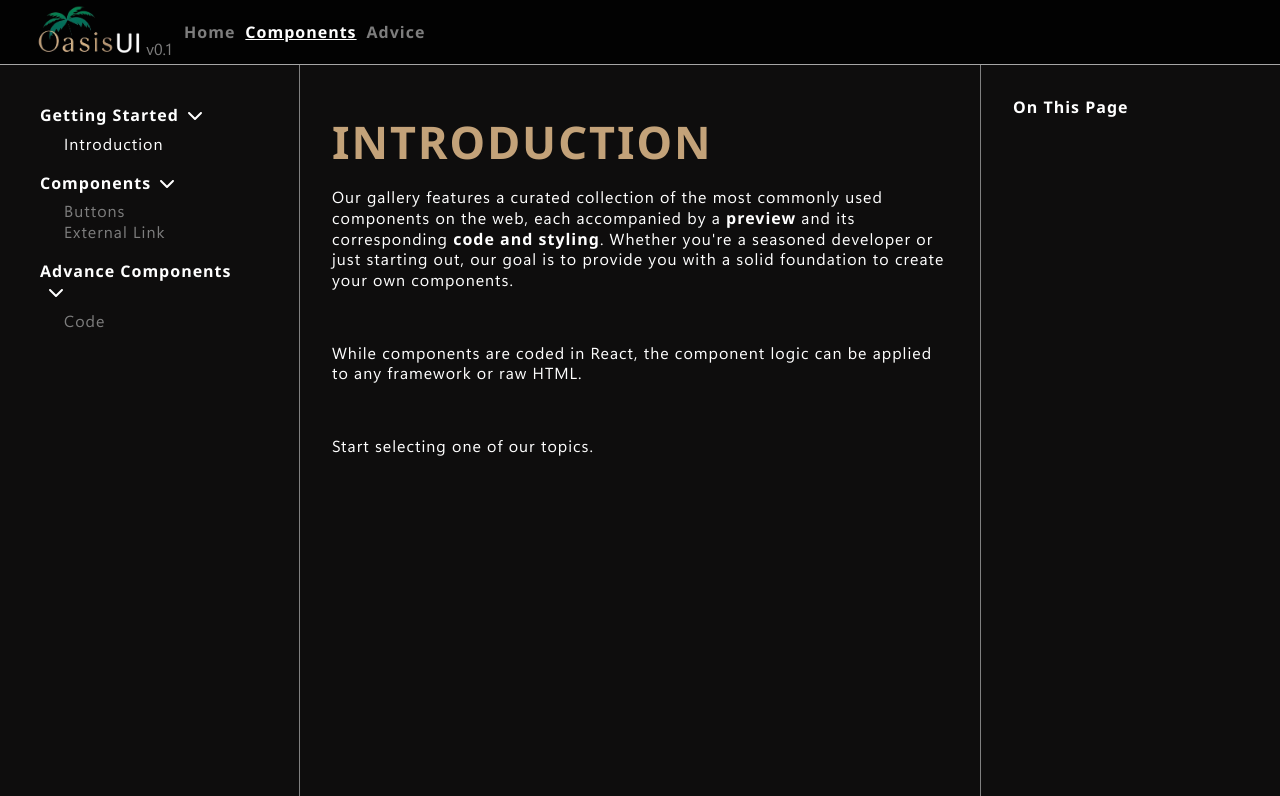
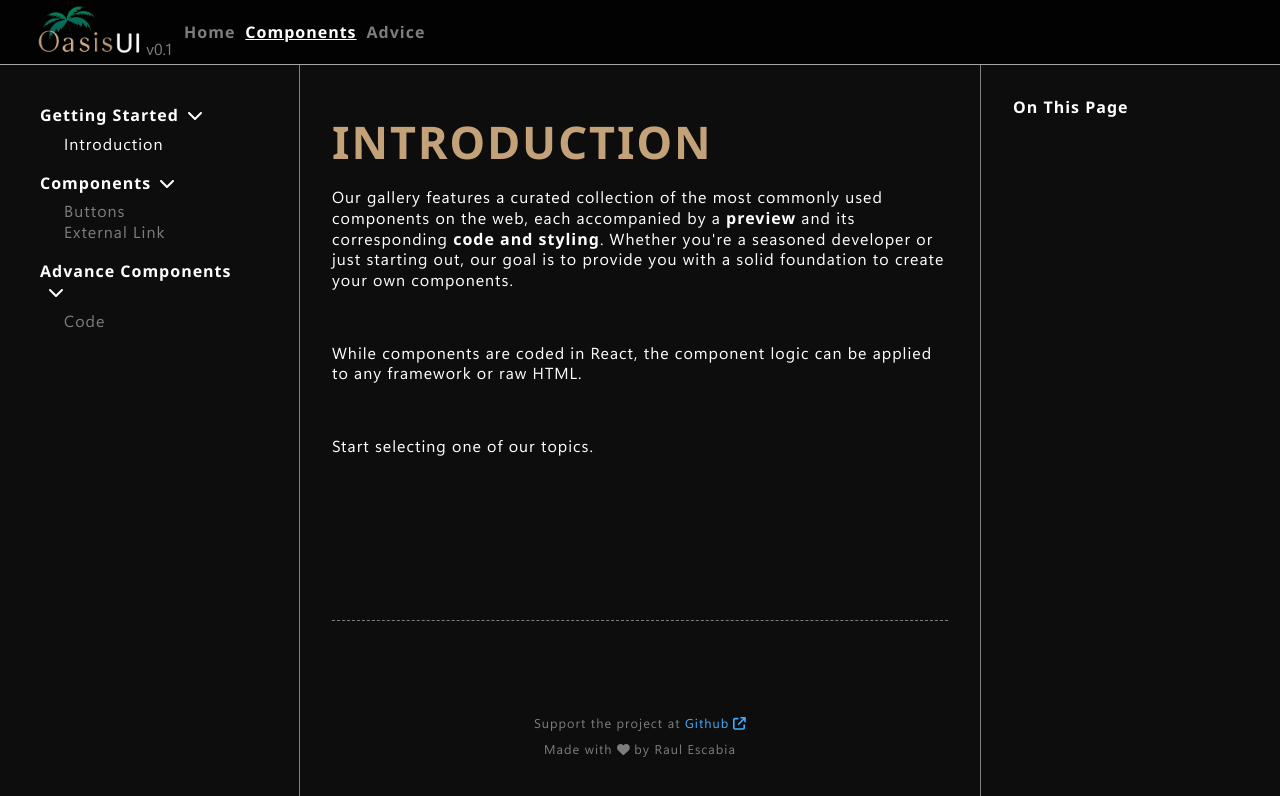
Before and after one commit to RaulAtWork/UI-Oasis, a React (Vite) app: page /components/introduction in a window 1280 px wide. Shown: the top 796 px of the page. Built offline with nearby package versions, Linux system fonts and the light colour scheme; the HTML template or start-up script is replaced by a standard one.

Commit message:
added naviagtion on bottom footer part to components

```diff
--- a/src/App.jsx
+++ b/src/App.jsx
@@ -8,7 +8,6 @@ import { useLocation } from "react-router-dom";
 
 function App() {
   const location = useLocation()
-  console.log(location)
 
   return (
     <div className={`main-container ${location.pathname === "/" && "home-background"}`}>
--- /dev/null
+++ b/src/components/Footer.jsx
@@ -0,0 +1,121 @@
+import { FontAwesomeIcon } from "@fortawesome/react-fontawesome";
+import ExternalLink from "./ExternalLink";
+import {
+  faArrowLeft,
+  faArrowRight,
+  faHeart,
+} from "@fortawesome/free-solid-svg-icons";
+import { useLocation, useNavigate } from "react-router-dom";
+import { useEffect, useState } from "react";
+import { topicsOnAdvice } from "../pages/Advice";
+import { topicsOnComponents } from "../pages/Components";
+
+
+function Footer() {
+  const location = useLocation();
+  const [previousTopic, setPreviousTopic] = useState();
+  const [nextTopic, setNextTopic] = useState();
+
+  let navigate = useNavigate()
+
+  useEffect(() => {
+    // update previous and next topic
+    let [prev, next] = getPreviousAndNextTopic(location.pathname);
+
+    setPreviousTopic(prev);
+    setNextTopic(next);
+  }, [location]);
+
+  return (
+    <footer>
+      <div className="topic-selection">
+        <div className="topic-previous">
+          <button
+            className="button-outline "
+            style={previousTopic ? {} : { visibility: "hidden" }}
+            onClick={()=>{navigate(previousTopic.link)}}
+            >
+            <FontAwesomeIcon icon={faArrowLeft} />
+            {previousTopic?.name}
+          </button>
+        </div>
+        <div className="topic-next">
+          {" "}
+          <button
+            className="button-outline"
+            style={nextTopic ? {} : { visibility: "hidden" }}
+            onClick={()=>{navigate(nextTopic.link)}}
+          >
+            {nextTopic?.name}
+            <FontAwesomeIcon icon={faArrowRight} />
+          </button>
+        </div>
+      </div>
+
+      <p className="secondary-text">
+        Support the project at{" "}
+        <ExternalLink
+          link="https://github.com/RaulAtWork/UI-Oasis"
+          display="Github"
+        />
+      </p>
+      <p className="secondary-text">
+        Made with <FontAwesomeIcon icon={faHeart} /> by Raul Escabia
+      </p>
+    </footer>
+  );
+}
+
+export default Footer;
+
+function getPreviousAndNextTopic(currentLocation) {
+  // identify if it is component or advice
+
+  let prev = null;
+  let next = null;
+
+  if (currentLocation.includes("component")) {
+    Object.values(topicsOnComponents).forEach((s) => {
+      for (let i = 0; i < s.topics.length; i++) {
+        if (s.topics[i].link === currentLocation) {
+          // we have identified the current location
+          if (i > 0) {
+            prev = {
+              name: s.topics[i - 1].name,
+              link: s.topics[i - 1].link,
+            }; //set the previous item
+          }
+          if (i + 1 < s.topics.length) {
+            next = {
+              name: s.topics[i + 1].name,
+              link: s.topics[i + 1].link,
+            }; //set the next item
+          }
+        }
+      }
+    });
+  }
+  if (currentLocation.includes("advice")) {
+    Object.values(topicsOnAdvice).forEach((s) => {
+      for (let i = 0; i < s.topics.length; i++) {
+        if (s.topics[i].link === currentLocation) {
+          // we have identified the current location
+          if (i > 0) {
+            prev = {
+              name: s.topics[i - 1].name,
+              link: s.topics[i - 1].link,
+            }; //set the previous item
+          }
+          if (i + 1 < s.topics.length) {
+            next = {
+              name: s.topics[i + 1].name,
+              link: s.topics[i + 1].link,
+            }; //set the next item
+          }
+        }
+      }
+    });
+  }
+
+  return [prev, next];
+}
--- a/src/pages/Advice.jsx
+++ b/src/pages/Advice.jsx
@@ -3,6 +3,7 @@ import { topicByTitle } from "./Topic.Titles";
 import OnThisPage from "../components/OnThisPage";
 import SideBar from "../components/SideBar";
 import { useEffect, useState } from "react";
+import Footer from "../components/Footer";
 
 const sideBarData = [
   {
@@ -11,7 +12,12 @@ const sideBarData = [
   },
   {
     section: "Advices",
-    topics: [topicByTitle.separation, topicByTitle.headers, topicByTitle.colors, topicByTitle.fonts],
+    topics: [
+      topicByTitle.separation,
+      topicByTitle.headers,
+      topicByTitle.colors,
+      topicByTitle.fonts,
+    ],
   },
 ];
 
@@ -21,12 +27,20 @@ function Advice() {
 
   useEffect(() => {
     setCurrentComponent(topicByTitle[title]?.component);
+    window.scrollTo(0, 0);
   }, [title]);
 
   return (
     <div className="main-content">
-      <SideBar data={sideBarData} border="right" currentTitle={topicByTitle[title]?.name}/>
-      <main className="container">{currentComponent}</main>
+      <SideBar
+        data={sideBarData}
+        border="right"
+        currentTitle={topicByTitle[title]?.name}
+      />
+      <div className="container">
+        <main className="middle-content">{currentComponent}</main>
+        <Footer />
+      </div>
       <OnThisPage
         trackedComponent={currentComponent}
         querySelector="article.component-details h2"
@@ -37,3 +51,4 @@ function Advice() {
 }
 
 export default Advice;
+export const topicsOnAdvice = sideBarData
--- a/src/pages/Components.jsx
+++ b/src/pages/Components.jsx
@@ -4,6 +4,7 @@ import OnThisPage from "../components/OnThisPage";
 import { useEffect, useState } from "react";
 
 import { topicByTitle } from "./Topic.Titles";
+import Footer from "../components/Footer";
 
 const sideBarData = [
   {
@@ -26,12 +27,20 @@ function Components() {
 
   useEffect(() => {
     setCurrentComponent(topicByTitle[title]?.component);
+    window.scrollTo(0, 0);
   }, [title]);
 
   return (
     <div className="main-content">
-      <SideBar data={sideBarData} border="right" currentTitle={topicByTitle[title]?.name} />
-      <main className="container">{currentComponent}</main>
+      <SideBar
+        data={sideBarData}
+        border="right"
+        currentTitle={topicByTitle[title]?.name}
+      />
+      <div className="container">
+        <main className="middle-content">{currentComponent}</main>
+        <Footer />
+      </div>
       <OnThisPage
         trackedComponent={currentComponent}
         querySelector="article.component-details h2"
@@ -42,3 +51,4 @@ function Components() {
 }
 
 export default Components;
+export const topicsOnComponents = sideBarData
--- a/src/styles/container.css
+++ b/src/styles/container.css
@@ -1,4 +1,4 @@
-.main-container{
+.main-container {
   min-height: 100vh;
 }
 
@@ -18,6 +18,11 @@
   min-height: calc(100vh - 65px);
 }
 
+.middle-content {
+  flex: 1;
+  display: flex;
+}
+
 .component-details {
   display: flex;
   flex-direction: column;
@@ -29,8 +34,6 @@
 .link-external:hover {
   color: hsl(206, 100%, 83%);
 }
-
-.
 
 .link-external svg {
   margin-left: 4px;
@@ -51,8 +54,7 @@
   margin-bottom: 6px;
 }
 
-
-.home-title{
+.home-title {
   display: flex;
   flex-direction: column;
   justify-content: center;
@@ -64,35 +66,57 @@
   padding: var(--padding-xl);
 }
 
-.home-page{
+.home-page {
   display: flex;
   flex: 1;
   flex-direction: column;
   align-items: center;
 }
 
-.home-bottom{
+.home-bottom {
   display: flex;
   flex-direction: column;
   justify-content: center;
   align-items: center;
   position: absolute;
   bottom: 0;
-  background-image: radial-gradient(rgba(59, 59, 59, 0.9) 0.5px, rgba(14, 13, 13, 0.9) 0.5px);
+  background-image: radial-gradient(
+    rgba(59, 59, 59, 0.9) 0.5px,
+    rgba(14, 13, 13, 0.9) 0.5px
+  );
   background-size: 10px 10px;
   width: 100vw;
   height: 200px;
   padding: var(--padding-xxl);
 }
 
-.home-buttons{
+.home-buttons {
   display: flex;
   gap: 20px;
-  margin-bottom: var(--margin-xxl)
+  margin-bottom: var(--margin-xxl);
 }
 
-.home-background{
+.home-background {
   background-image: url("/images/home_background.jpg");
   background-repeat: no-repeat;
   background-size: cover;
 }
+
+.topic-selection {
+  margin-bottom: var(--margin-l);
+  display: flex;
+  width: 100%;
+}
+
+.topic-previous {
+  flex: 1;
+  justify-content: end;
+  display: flex;
+  margin-right: var(--margin-l);
+}
+
+.topic-next {
+  flex: 1;
+  display: flex;
+  margin-left: var(--margin-l);
+}
--- a/src/styles/styles.css
+++ b/src/styles/styles.css
@@ -39,3 +39,17 @@ p, ul{
 b{
   font-weight: 700;
 }
+
+footer{
+  padding-top: var(--padding-xl);
+  margin-top: var(--margin-xxl);
+  display: flex;
+  flex-direction: column;
+  align-items: center;
+  border-top: dashed 1px var(--color-neutral-400);
+}
+
+.secondary-text{
+  font-size: 0.8rem;
+  color: var(--color-neutral-400);
+}
```
